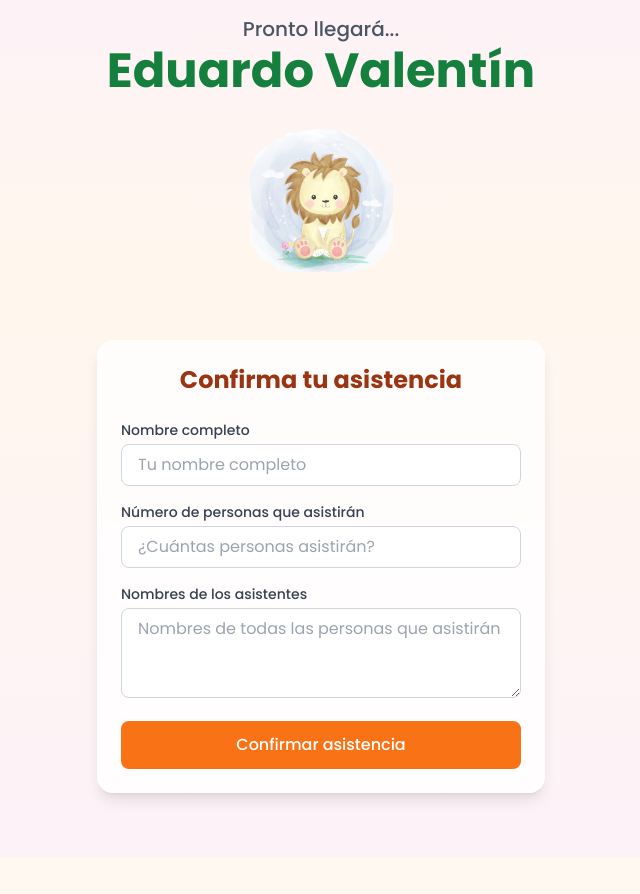
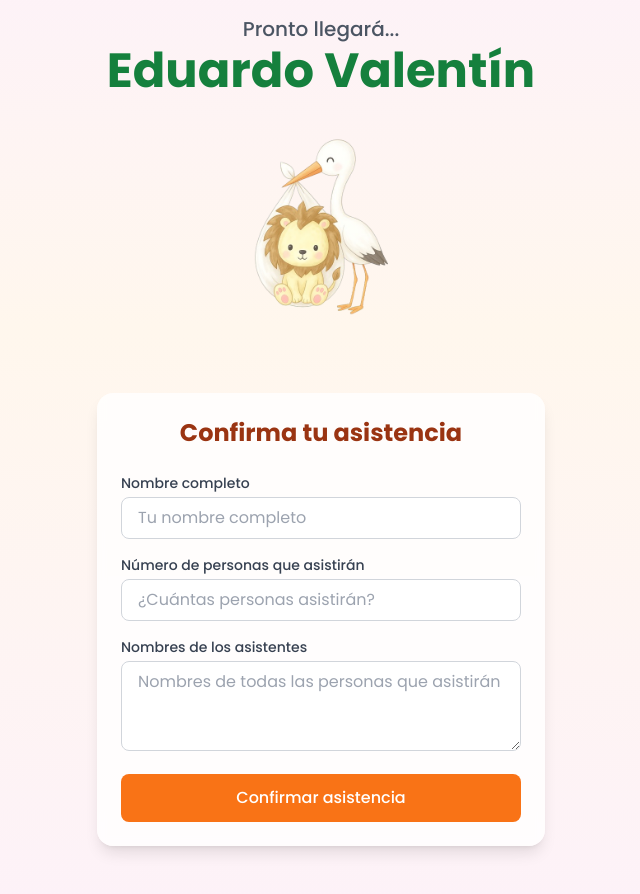
Before and after one commit to Eder3323/eduardo, a React (Create React App) app: page / in a window 1280 px wide. Shown: the part 2180-3074 px from the top of the page, without its empty margins (319-959 px from the left). Before the commit the page ends 3037 px from the top, so only its background shows below. Built offline with nearby package versions, Linux system fonts and the light colour scheme; a web font is replaced by a local one.

Commit message:
cigueña with leoncito adding

```diff
--- a/src/components/BabyAnnouncement.js
+++ b/src/components/BabyAnnouncement.js
@@ -65,7 +65,7 @@ const BabyAnnouncement = () => {
           className="mt-8"
         >
           <img
-            src="/assets/lion_leyend_2.png"
+            src="/assets/baby/ciguena_3.png"
             alt="Leoncito bebé"
             className="w-56 md:w-36 mx-auto"
           />
```
Also changed, not shown: public/assets/baby/ciguena_3.png (added), public/assets/lion_leyend_2.png (deleted).
